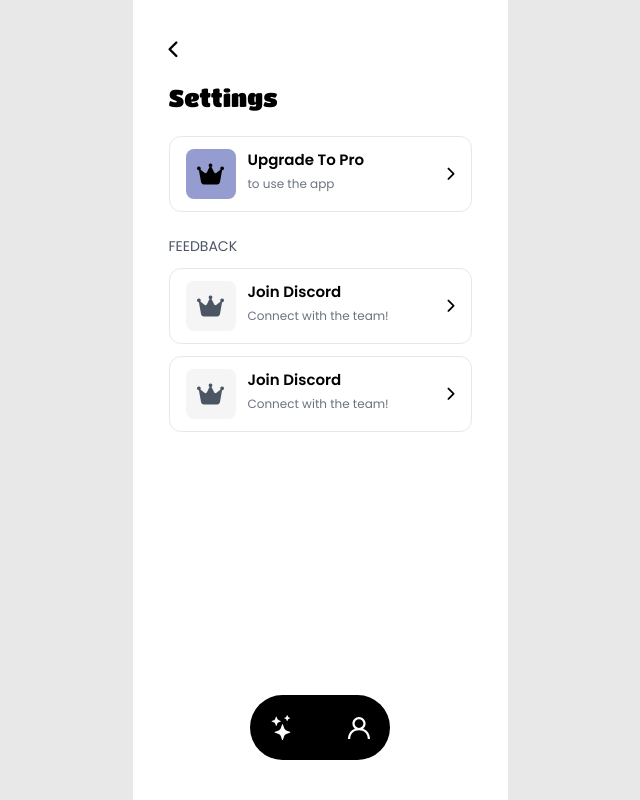
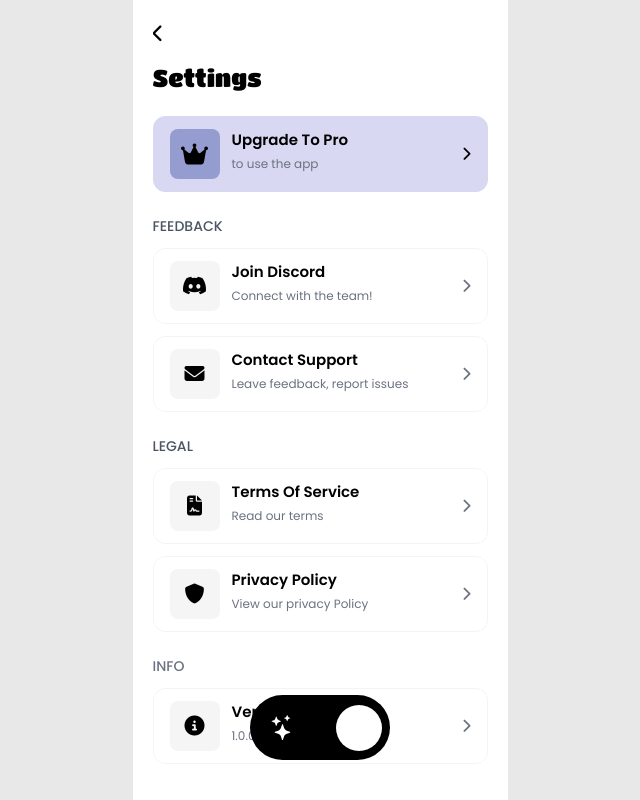
Before and after one commit to iqrafarah/Tasbeeh-Challenge, a Next.js app: page /settings in a window 1280 px wide. Shown: the whole page, without its empty margins (320-960 px from the left). Built offline with nearby package versions, Linux system fonts and the light colour scheme.

Commit message:
settings

```diff
--- a/app/components/bottomNav.js
+++ b/app/components/bottomNav.js
@@ -41,7 +41,7 @@ export default function BottomNav() {
         <Link
           href="/profile"
           className={`flex flex-col items-center p-3 rounded-full ${
-            pathname === "/profile/" ? "text-black bg-white" : "text-gray-500"
+            pathname === "/profile/" || pathname.includes('/settings') ? "text-black bg-white" : "text-gray-500"
           }`}
         >
           <svg
@@ -55,7 +55,7 @@ export default function BottomNav() {
               fillRule="evenodd"
               clipRule="evenodd"
               d="M11 11C8.5734 11 6.6 9.0266 6.6 6.6C6.6 4.1734 8.5734 2.2 11 2.2C13.4266 2.2 15.4 4.1734 15.4 6.6C15.4 9.0266 13.4266 11 11 11ZM15.1338 11.7403C16.6364 10.5314 17.6 8.679 17.6 6.6C17.6 2.9546 14.6454 0 11 0C7.3546 0 4.4 2.9546 4.4 6.6C4.4 8.679 5.36361 10.5314 6.86621 11.7403C2.84131 13.2528 0 16.9895 0 22H2.2C2.2 16.5 6.1479 13.2 11 13.2C15.8521 13.2 19.8 16.5 19.8 22H22C22 16.9895 19.1587 13.2528 15.1338 11.7403Z"
-              fill={` ${pathname === "/profile/" ? "black" : "white"}`}
+              fill={` ${pathname === "/profile/" || pathname.includes('/settings/') ? "black" : "white"}`}
             />
           </svg>
         </Link>
--- a/app/profile/page.js
+++ b/app/profile/page.js
@@ -59,7 +59,7 @@ export default function ProfileScreen() {
 
     return (
         <ProtectedRoute>
-            <div className="h-screen flex flex-col  overflow-y-auto pb-[110px]">
+            <div className="h-screen flex flex-col  overflow-y-auto pb-[130px]">
                     {/* Gear Icon to Open Settings */}
                     <div className="text-right w-full pr-2">
                         <Link href="/settings">
@@ -81,7 +81,7 @@ export default function ProfileScreen() {
                             <h1 className="text-xl font-bold">{userData.displayName}</h1>
                         </div>
 
-                        <div className="flex justify-between border border-gray-100 rounded-lg mt-3 min-h-[75px] mx-4">
+                        <div className="flex justify-between border border-gray-100 rounded-lg mt-3 min-h-[75px]">
                             <div className="flex flex-col justify-center text-center border-r w-1/3 h-[90%] m-auto">
                                 <span className="title">{userData.streak}</span>
                                 <span>Streak</span>
--- a/app/settings/page.js
+++ b/app/settings/page.js
@@ -4,20 +4,19 @@ import Link from "next/link";
 
 export default function SettingsPage() {
     return (
-        <div
-                  >
+        <div className="overflow-y-auto pb-[130px]">
             {/* Close Button */}
-            <div className="p-4">
+            <div className="pb-3">
                 <Link href="/profile">
                     <i className="fa-solid fa-chevron-left text-lg cursor-pointer"></i>
                 </Link>
             </div>
 
-            <h1 className="title px-4">Settings</h1>
+            <h1 className="title">Settings</h1>
 
-            <div className="mt-5 px-4">
+            <div className="mt-5">
                 {/* Upgrade to Pro Section */}
-                <div className="border flex items-center justify-between px-4 py-3 rounded-xl">
+                <div className="border border-[#d8d8f2] flex items-center justify-between px-4 py-3 rounded-xl bg-[#d8d8f2]">
                     <div className="flex gap-3">
                         <div className="w-[50px] h-[50px] flex items-center justify-center rounded-lg bg-[#949CD0] overflow-hidden">
                             <i className="fa-solid fa-crown text-2xl"></i>
@@ -34,11 +33,12 @@ export default function SettingsPage() {
 
                 {/* Feedback Section */}
                 <div className="mt-6">
-                    <h4 className="uppercase text-gray-600 text-sm">Feedback</h4>
-                    <div className="mt-3 border flex items-center justify-between px-4 py-3 rounded-xl">
+                    <h4 className="uppercase text-gray-600 text-sm font-medium">Feedback</h4>
+                    <div className="mt-3 border border-gray-100 flex items-center justify-between px-4 py-3 rounded-xl">
                         <div className="flex gap-3">
-                            <div className="w-[50px] h-[50px] flex items-center justify-center rounded-lg bg-lightgray overflow-hidden">
-                                <i className="fa-solid fa-crown text-2xl text-gray-600"></i>
+                            <div
+                                className="w-[50px] h-[50px] flex items-center justify-center rounded-lg bg-lightgray overflow-hidden">
+                                <i className="fa-brands fa-discord text-xl "></i>
                             </div>
                             <div className="flex gap-1 flex-col">
                                 <h3 className="text-[15px] font-semibold capitalize">Join Discord</h3>
@@ -46,21 +46,77 @@ export default function SettingsPage() {
                             </div>
                         </div>
                         <div>
-                            <i className="fa-solid fa-chevron-right text-sm"></i>
+                            <i className="fa-solid fa-chevron-right text-sm text-gray-500"></i>
                         </div>
                     </div>
-                    <div className="mt-3 border flex items-center justify-between px-4 py-3 rounded-xl">
+                    <div className="mt-3 border border-gray-100 flex items-center justify-between px-4 py-3 rounded-xl">
                         <div className="flex gap-3">
-                            <div className="w-[50px] h-[50px] flex items-center justify-center rounded-lg bg-lightgray overflow-hidden">
-                                <i className="fa-solid fa-crown text-2xl text-gray-600"></i>
+                            <div
+                                className="w-[50px] h-[50px] flex items-center justify-center rounded-lg bg-lightgray overflow-hidden">
+                                <i className="fa-solid fa-envelope text-xl"></i>
                             </div>
                             <div className="flex gap-1 flex-col">
-                                <h3 className="text-[15px] font-semibold capitalize">Join Discord</h3>
-                                <p className="text-xs text-gray-500">Connect with the team!</p>
+                                <h3 className="text-[15px] font-semibold capitalize">Contact support</h3>
+                                <p className="text-xs text-gray-500">Leave feedback, report issues</p>
                             </div>
                         </div>
                         <div>
-                            <i className="fa-solid fa-chevron-right text-sm"></i>
+                            <i className="fa-solid fa-chevron-right text-sm text-gray-500"></i>
+                        </div>
+                    </div>
+                </div>
+
+                {/* Legal Section */}
+                <div className="mt-6">
+                    <h4 className="uppercase text-gray-600 text-sm font-medium">Legal</h4>
+                    <div className="mt-3 border border-gray-100 flex items-center justify-between px-4 py-3 rounded-xl">
+                        <div className="flex gap-3">
+                            <div
+                                className="w-[50px] h-[50px] flex items-center justify-center rounded-lg bg-lightgray overflow-hidden">
+                                <i className="fa-solid fa-file-contract text-xl "></i>
+                            </div>
+                            <div className="flex gap-1 flex-col">
+                                <h3 className="text-[15px] font-semibold capitalize">Terms of service</h3>
+                                <p className="text-xs text-gray-500">Read our terms</p>
+                            </div>
+                        </div>
+                        <div>
+                            <i className="fa-solid fa-chevron-right text-sm text-gray-500"></i>
+                        </div>
+                    </div>
+                    <div className="mt-3 border border-gray-100 flex items-center justify-between px-4 py-3 rounded-xl">
+                        <div className="flex gap-3">
+                            <div
+                                className="w-[50px] h-[50px] flex items-center justify-center rounded-lg bg-lightgray overflow-hidden">
+                                <i className="fa-solid fa-shield text-xl "></i>
+                            </div>
+                            <div className="flex gap-1 flex-col">
+                                <h3 className="text-[15px] font-semibold capitalize">Privacy Policy</h3>
+                                <p className="text-xs text-gray-500">View our privacy Policy</p>
+                            </div>
+                        </div>
+                        <div>
+                            <i className="fa-solid fa-chevron-right text-sm text-gray-500"></i>
+                        </div>
+                    </div>
+                </div>
+
+                {/* Info Section */}
+                <div className="mt-6">
+                    <h4 className="uppercase text-gray-500 text-sm font-medium">Info</h4>
+                    <div className="mt-3 border border-gray-100 flex items-center justify-between px-4 py-3 rounded-xl">
+                        <div className="flex gap-3">
+                            <div
+                                className="w-[50px] h-[50px] flex items-center justify-center rounded-lg bg-lightgray overflow-hidden">
+                                <i className="fa-solid fa-circle-info text-xl"></i>
+                            </div>
+                            <div className="flex gap-1 flex-col">
+                                <h3 className="text-[15px] font-semibold capitalize">Version</h3>
+                                <p className="text-xs text-gray-500">1.0.0</p>
+                            </div>
+                        </div>
+                        <div>
+                            <i className="fa-solid fa-chevron-right text-sm text-gray-500"></i>
                         </div>
                     </div>
                 </div>
```
